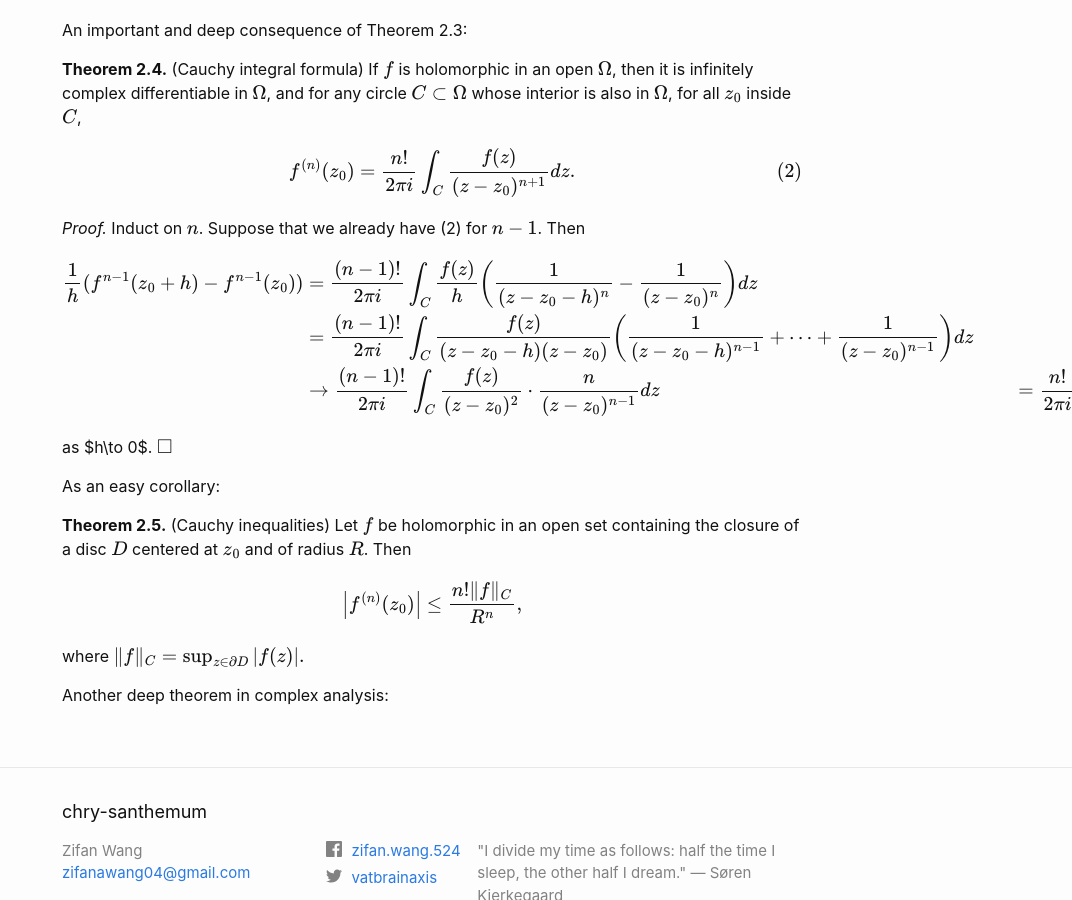
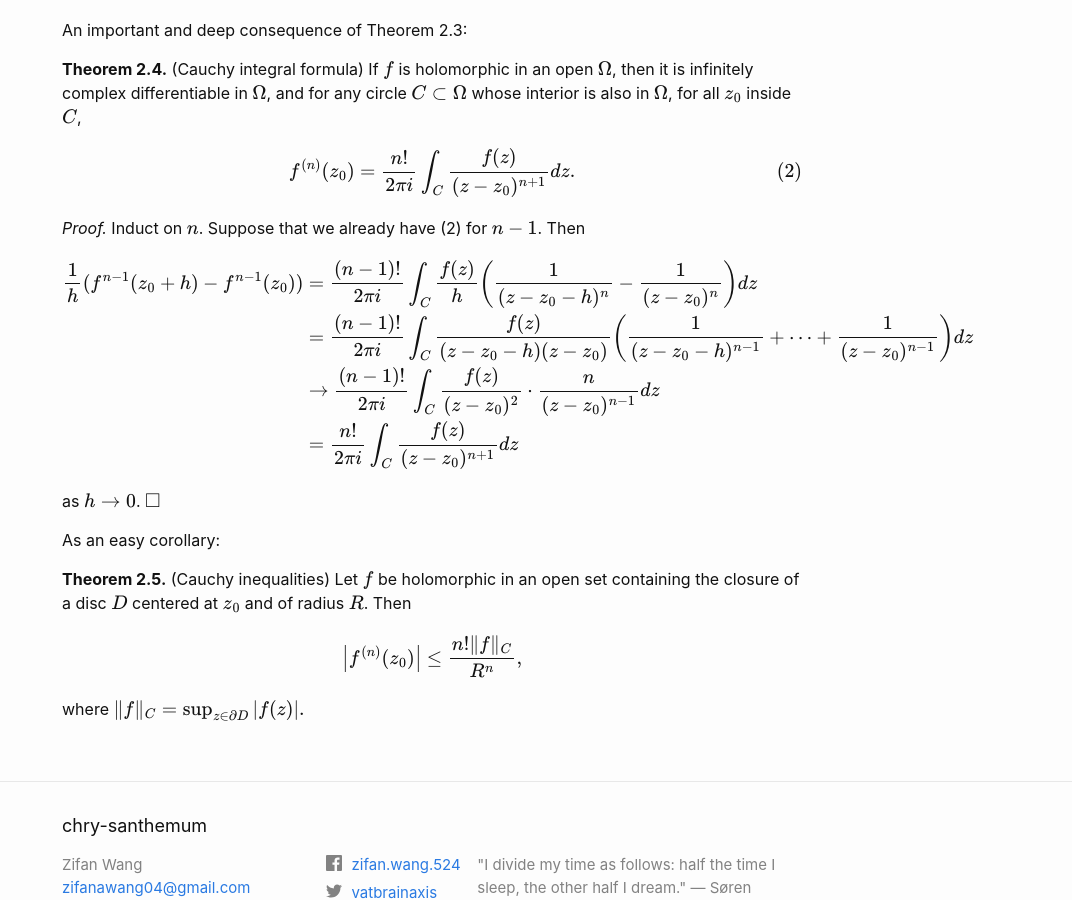
Before and after one commit to chry-santhemum/chry-santhemum.github.io, a Jekyll site: the page built from docs/_posts/2021-09-27-cmplx1.markdown, in a window 1280 px wide and 900 px high, scrolled down 4814 px. Shown: the whole window, without its empty margins (208-1280 px from the left). Built offline with Jekyll 4.4.1, drawn with Linux system fonts in a browser that asks for light colours.

Commit message:
Update 2021-09-27-cmplx1.markdown

```diff
--- a/docs/_posts/2021-09-27-cmplx1.markdown
+++ b/docs/_posts/2021-09-27-cmplx1.markdown
@@ -274,11 +274,11 @@ $$\begin{equation} f^{(n)}(z_0) = \frac{n!}{2\pi i} \int_C \frac{f(z)}{(z-z_0)^{
 $$\begin{align*}
 \frac{1}{h}(f^{n-1}(z_0+h) - f^{n-1}(z_0)) &= \frac{(n-1)!}{2\pi i} \int_C \frac{f(z)}{h} \pr{\frac{1}{(z-z_0-h)^n} - \frac{1}{(z-z_0)^n}} dz \\
 &= \frac{(n-1)!}{2\pi i} \int_C \frac{f(z)}{(z-z_0-h)(z-z_0)} \pr{\frac{1}{(z-z_0-h)^{n-1}} + \dots + \frac{1}{(z-z_0)^{n-1}}} dz \\
-&\to \frac{(n-1)!}{2\pi i} \int_C \frac{f(z)}{(z-z_0)^2}\cdot\frac{n}{(z-z_0)^{n-1}} dz
+&\to \frac{(n-1)!}{2\pi i} \int_C \frac{f(z)}{(z-z_0)^2}\cdot\frac{n}{(z-z_0)^{n-1}} dz \\
 &= \frac{n!}{2\pi i} \int_C \frac{f(z)}{(z-z_0)^{n+1}} dz
 \end{align*}$$
 
-as $h\to 0$. $$\square$$
+as $$h\to 0$$. $$\square$$
 
 As an easy corollary:
 
@@ -288,9 +288,6 @@ $$\abs{f^{(n)}(z_0)}\le \frac{n! \norm{f}_C}{R^n},$$
 
 where $$\norm{f}_C = \sup_{z\in \partial D} \abs{f(z)}.$$
 
-Another deep theorem in complex analysis:
-
-
 
 [//]: # Jekyll requires blog post files to be named according to the following format:
 
```
